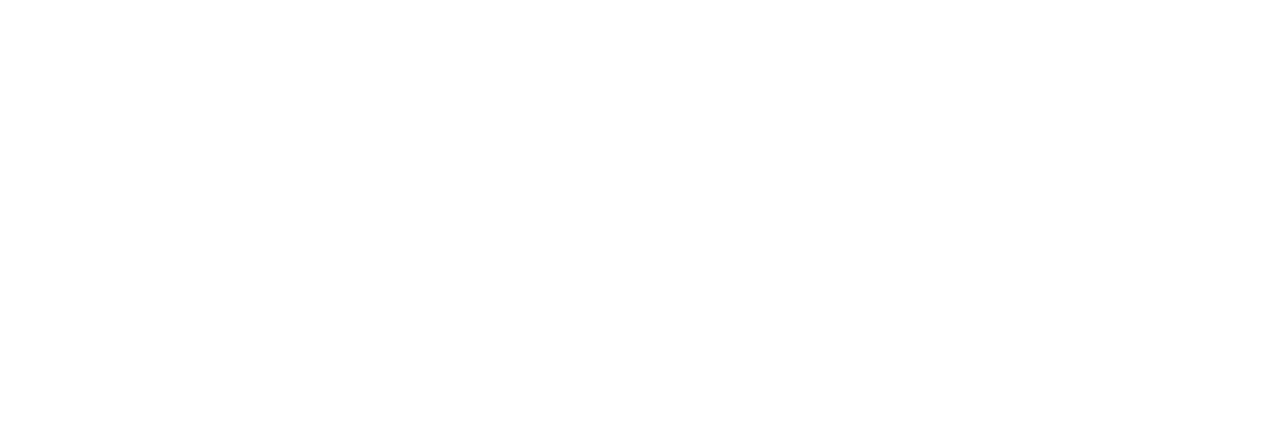
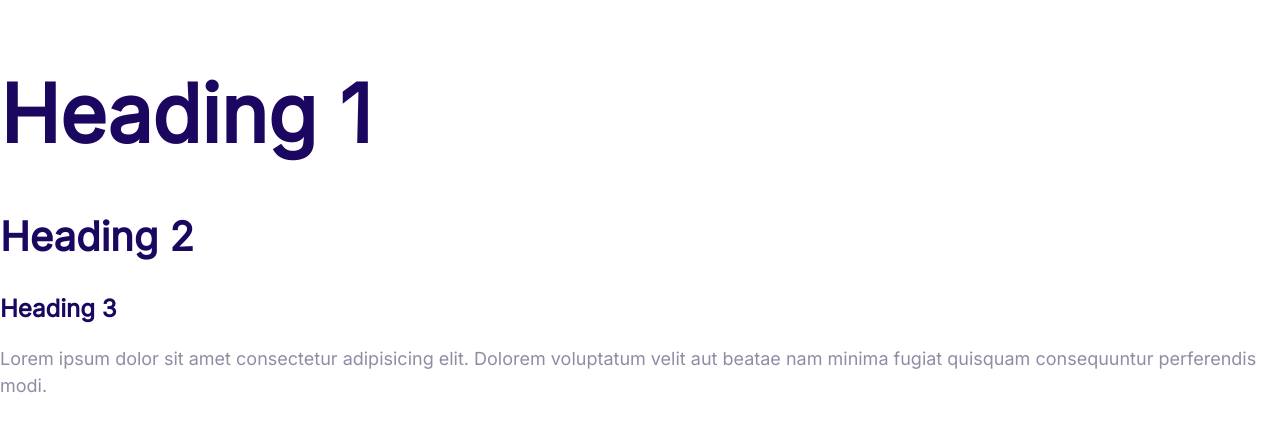
Before and after one commit to RJWiechecki/HTML-CSSTrainingModule, a plain HTML site: page index.html in a window 1280 px wide. Drawn offline with Linux system fonts and the light colour scheme.

Commit message:
Added Body text

```diff
--- a/index.html
+++ b/index.html
@@ -14,5 +14,14 @@
     <link rel="stylesheet" href="css/normalize.css" />
     <link rel="stylesheet" href="css/style.css" />
   </head>
-  <body></body>
+  <body>
+    <h1>Heading 1</h1>
+    <h2>Heading 2</h2>
+    <h3>Heading 3</h3>
+    <p>
+      Lorem ipsum dolor sit amet consectetur adipisicing elit. Dolorem
+      voluptatum velit aut beatae nam minima fugiat quisquam consequuntur
+      perferendis modi.
+    </p>
+  </body>
 </html>
```
